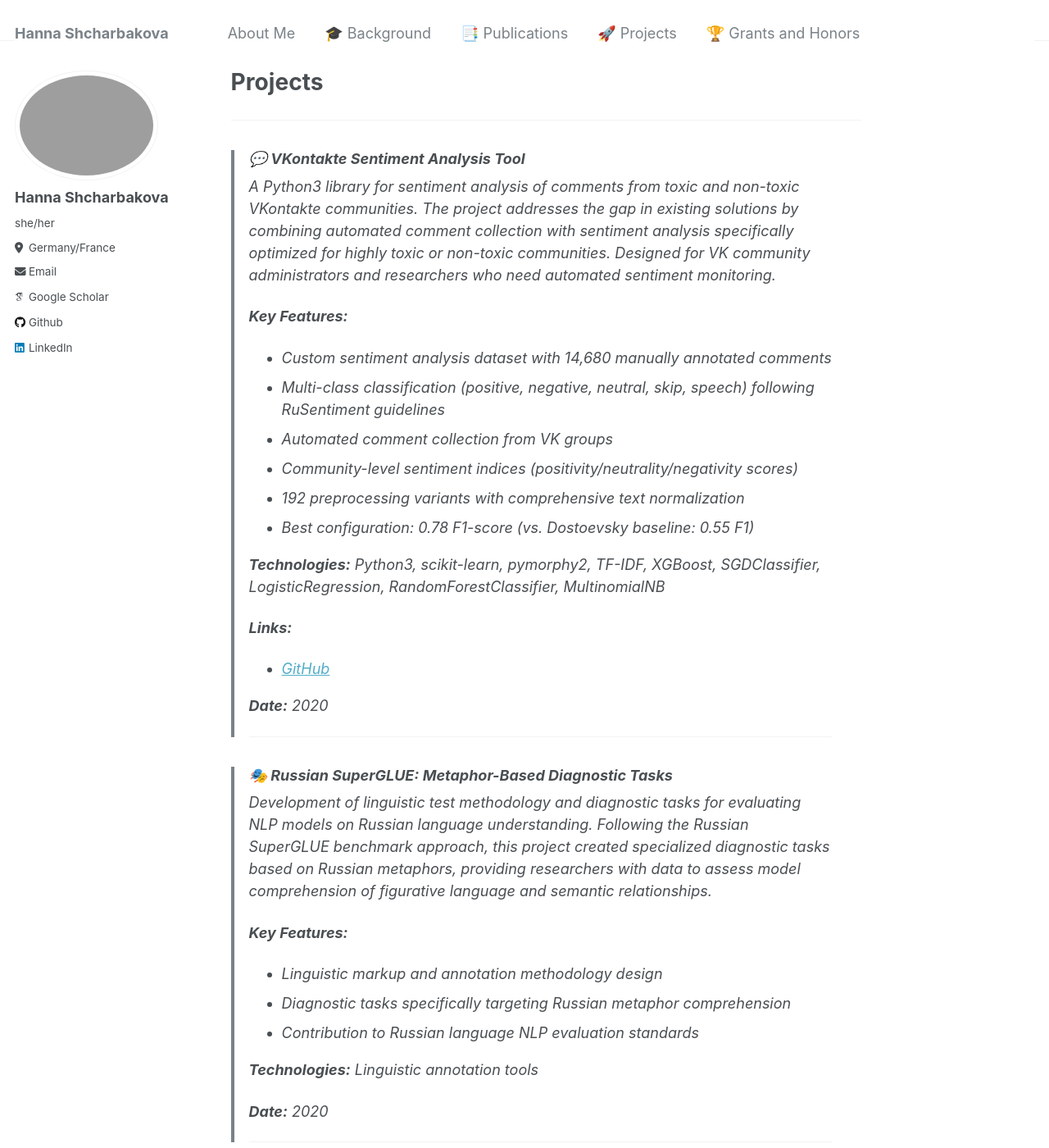
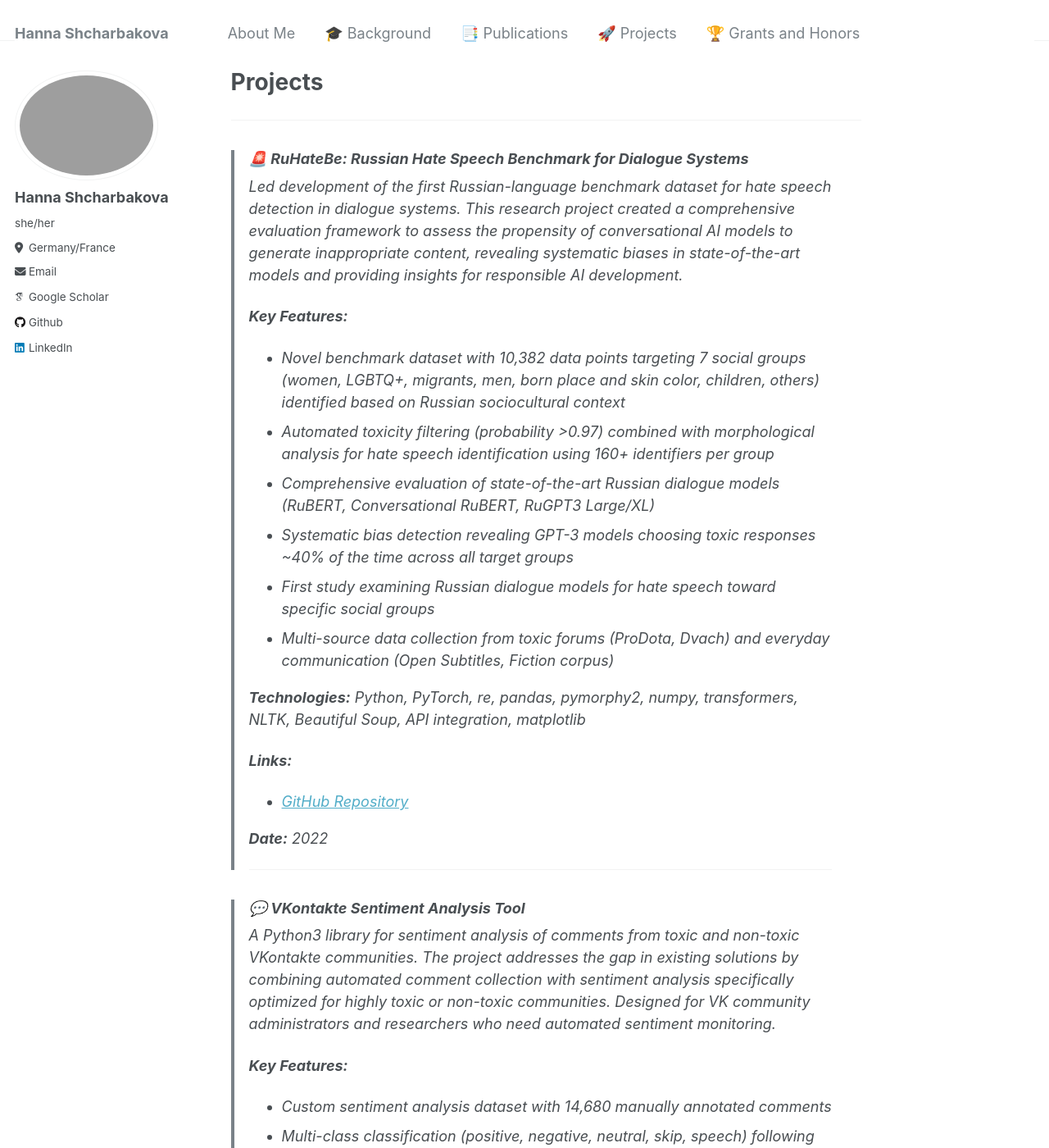
Before and after one commit to Aniezka/aniezka.github.io, a Jekyll site: the page built from projects/index.md, in a window 1280 px wide and 1400 px high. Shown: the whole window at 82% size. Built offline with Jekyll 4.4.1, drawn with Linux system fonts in a browser that asks for light colours; some web fonts are replaced; some of the changed text lies outside the part shown.

Commit message:
Update index.md

```diff
--- a/projects/index.md
+++ b/projects/index.md
@@ -5,6 +5,28 @@ author_profile: true
 title: "Projects"
 ---
 ---
+
+> ### 🚨 RuHateBe: Russian Hate Speech Benchmark for Dialogue Systems
+>
+> Led development of the first Russian-language benchmark dataset for hate speech detection in dialogue systems. This research project created a comprehensive evaluation framework to assess the propensity of conversational AI models to generate inappropriate content, revealing systematic biases in state-of-the-art models and providing insights for responsible AI development.
+>
+> **Key Features:**
+> - Novel benchmark dataset with 10,382 data points targeting 7 social groups (women, LGBTQ+, migrants, men, born place and skin color, children, others) identified based on Russian sociocultural context
+> - Automated toxicity filtering (probability >0.97) combined with morphological analysis for hate speech identification using 160+ identifiers per group
+> - Comprehensive evaluation of state-of-the-art Russian dialogue models (RuBERT, Conversational RuBERT, RuGPT3 Large/XL)
+> - Systematic bias detection revealing GPT-3 models choosing toxic responses ~40% of the time across all target groups
+> - First study examining Russian dialogue models for hate speech toward specific social groups
+> - Multi-source data collection from toxic forums (ProDota, Dvach) and everyday communication (Open Subtitles, Fiction corpus)
+>
+> **Technologies:** Python, PyTorch, re, pandas, pymorphy2, numpy, transformers, NLTK, Beautiful Soup, API integration, matplotlib
+>
+> **Links:**
+> - [GitHub Repository](https://github.com/Aniezka/hatespeech-russian)
+>
+> **Date:** 2022
+>
+---
+
 > ### 💬 VKontakte Sentiment Analysis Tool
 >
 > A Python3 library for sentiment analysis of comments from toxic and non-toxic VKontakte communities. The project addresses the gap in existing solutions by combining automated comment collection with sentiment analysis specifically optimized for highly toxic or non-toxic communities. Designed for VK community administrators and researchers who need automated sentiment monitoring.
@@ -17,7 +39,7 @@ title: "Projects"
 > - 192 preprocessing variants with comprehensive text normalization
 > - Best configuration: 0.78 F1-score (vs. Dostoevsky baseline: 0.55 F1)
 >
-> **Technologies:** Python3, scikit-learn, pymorphy2, TF-IDF, XGBoost, SGDClassifier, LogisticRegression, RandomForestClassifier, MultinomialNB
+> **Technologies:** Python, scikit-learn, pymorphy2, TF-IDF, XGBoost, SGDClassifier, LogisticRegression, RandomForestClassifier, MultinomialNB
 >
 > **Links:**
 > - [GitHub](https://github.com/polyankaglade/vkToxic)
```
